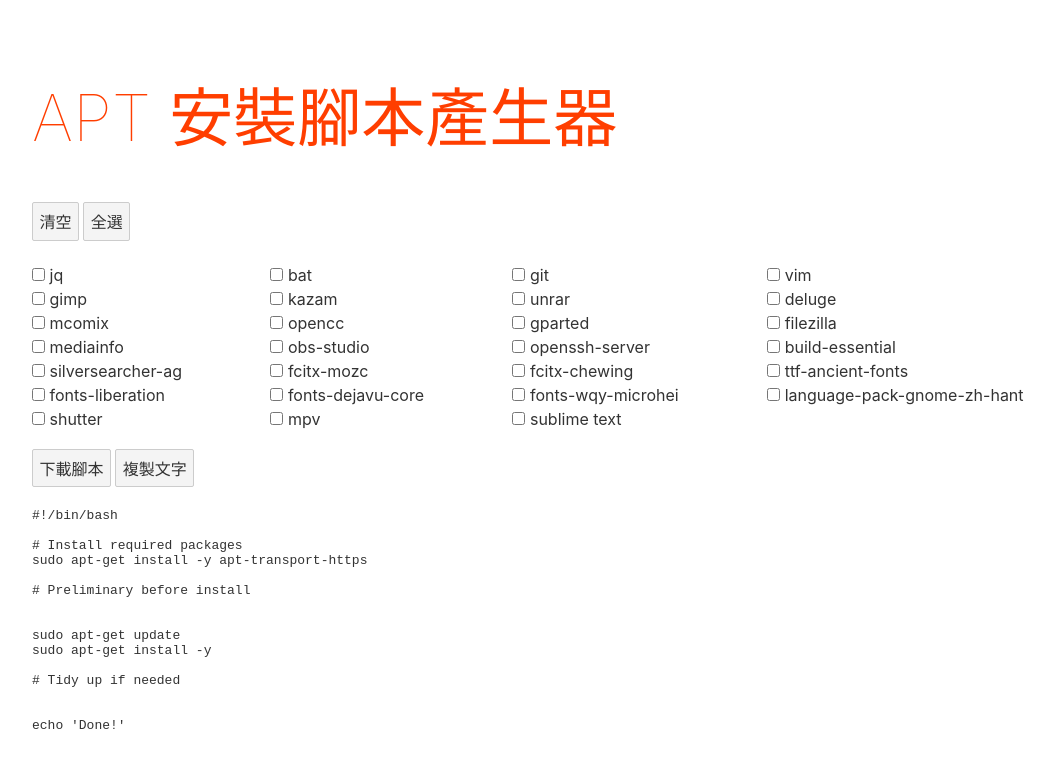
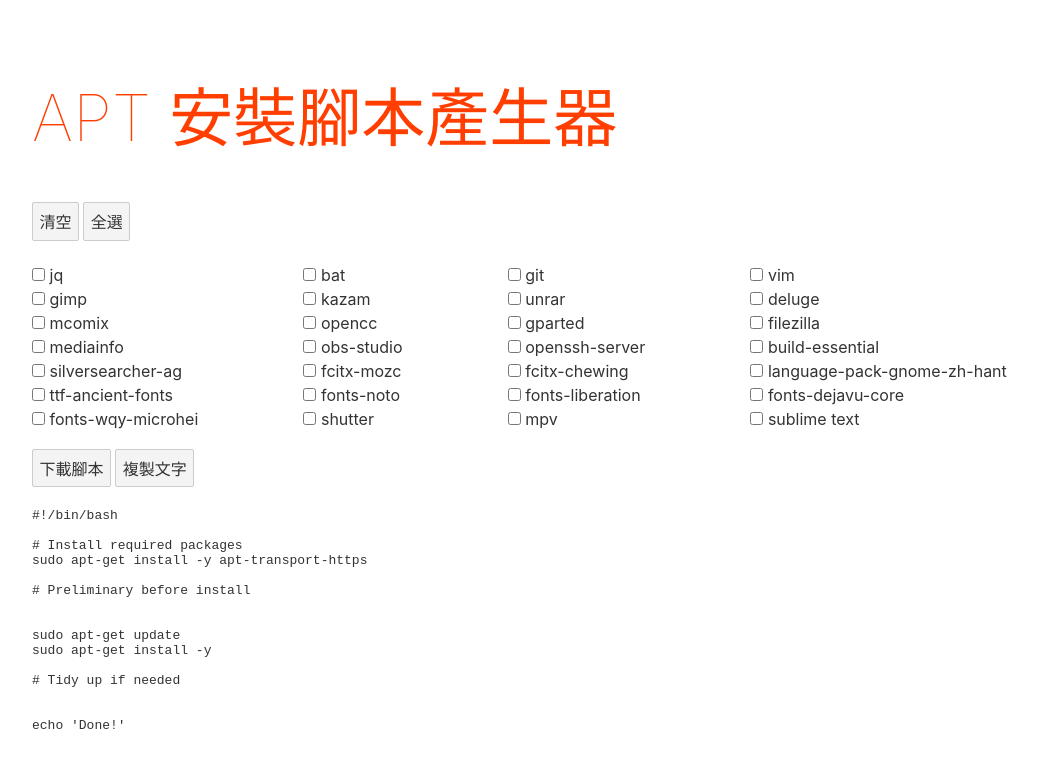
Before and after one commit to FlandreDaisuki/MyLinuxMintHelpers, a Svelte app in the folder apt-installer-gen/: page / in a window 1280 px wide. Shown: the top 768 px of the page, without its empty margins (68-1122 px from the left). Built offline with nearby package versions, Linux system fonts and the light colour scheme.

Commit message:
Add Noto Sans

```diff
--- a/apt-installer-gen/src/packages.js
+++ b/apt-installer-gen/src/packages.js
@@ -23,11 +23,13 @@ export const common = [
   // l10n
   'fcitx-mozc',
   'fcitx-chewing',
+  'language-pack-gnome-zh-hant',
+  // fonts
   'ttf-ancient-fonts',
+  'fonts-noto',
   'fonts-liberation',
   'fonts-dejavu-core',
   'fonts-wqy-microhei',
-  'language-pack-gnome-zh-hant',
 ].map((name) => ({ name, install: [name] }));
 
 export const simplePPA = [
@@ -35,7 +37,7 @@ export const simplePPA = [
   ['mpv', 'ppa:mc3man/mpv-tests'],
 ].map(([name, ppa]) => ({
   name,
-  preinstall: [`sudo add-apt-repository ${ppa}`],
+  preinstall: [`sudo add-apt-repository ${ ppa }`],
   install: [name],
 }));
 
```
Also changed, not shown: 1 other file (tests, documents, lock files or other folders).
